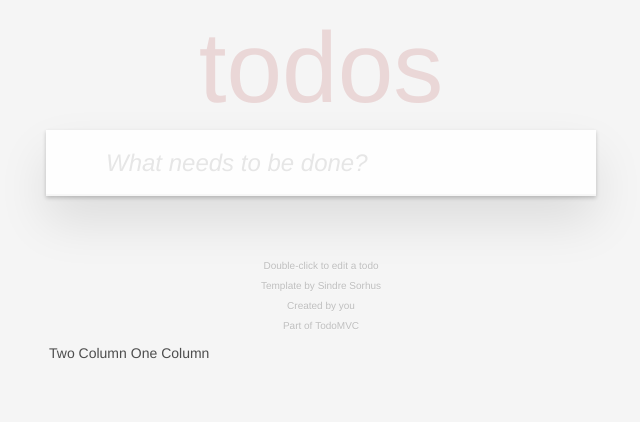
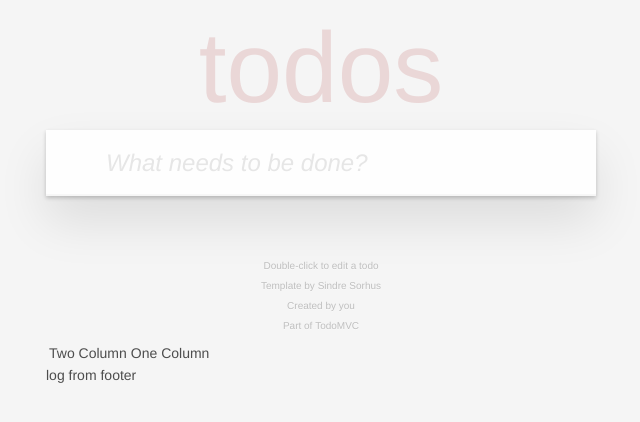
Before and after one commit to jzlin/angular-todomvc1001, an Angular app: page / in a window 1280 px wide. Shown: the top 422 px of the page, without its empty margins (319-959 px from the left). Built offline with nearby package versions, Linux system fonts and the light colour scheme.

Commit message:
任務 11：進階練習 直接從 AppComponent 呼叫 FooterComponent 中的方法

```diff
--- a/src/app/app.component.html
+++ b/src/app/app.component.html
@@ -22,7 +22,7 @@
   </section>
   <!-- This footer should hidden by default and shown when there are todos -->
   <app-footer [data]="todos"
-  (clearBtnClick)="clearCompleted()"></app-footer>
+  (clearBtnClick)="clearCompleted()" #footer></app-footer>
 </section>
 <footer class="info">
   <p>Double-click to edit a todo</p>
@@ -39,3 +39,5 @@
     <td>One Column</td>
   </tr>
 </table>
+
+<button (click)="footer.logFromFooter()">log from footer</button>
--- a/src/app/footer/footer.component.ts
+++ b/src/app/footer/footer.component.ts
@@ -24,4 +24,8 @@ export class FooterComponent implements OnInit {
   ngOnInit() {
   }
 
+  logFromFooter() {
+    console.log('log from footer!!');
+  }
+
 }
```
